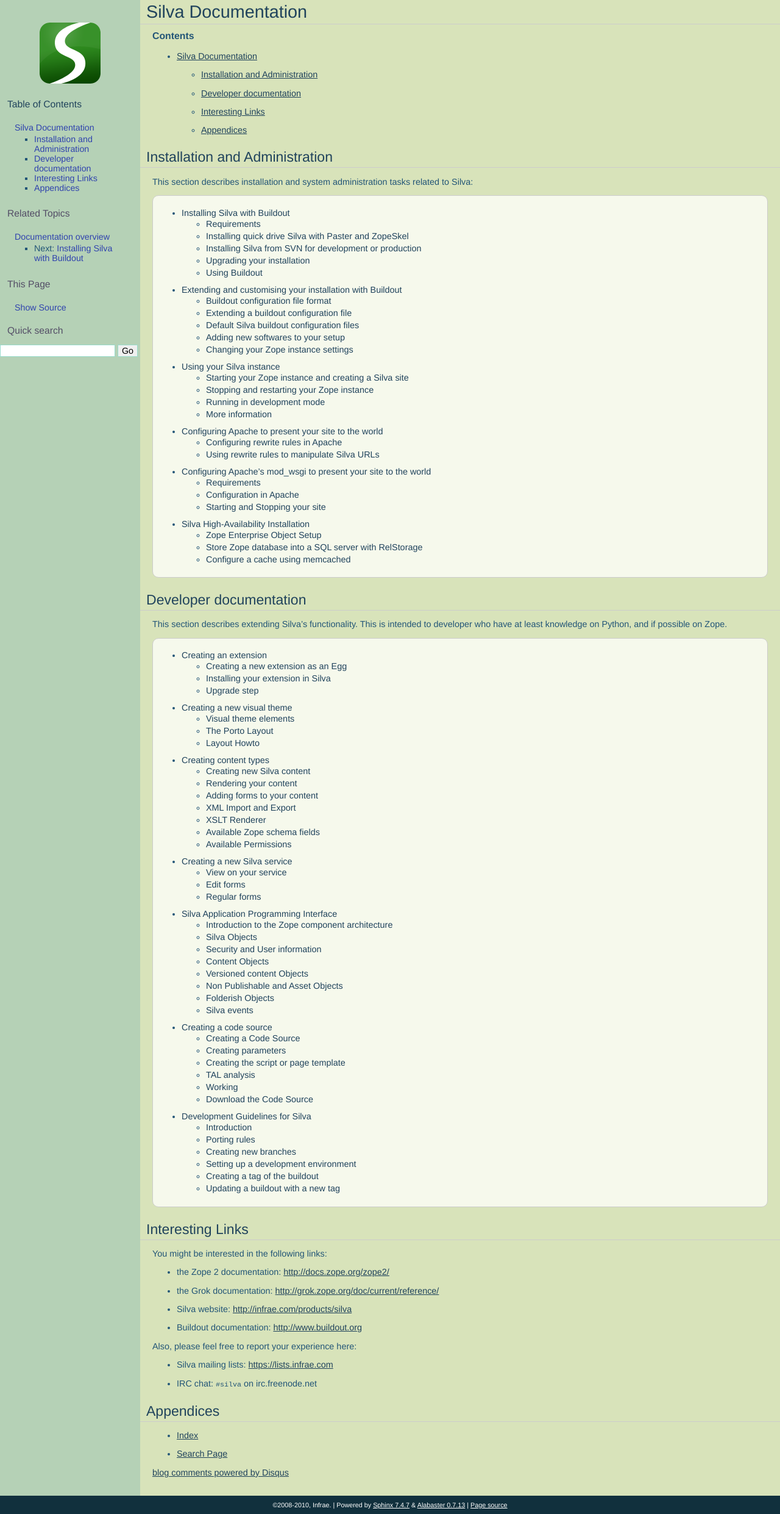
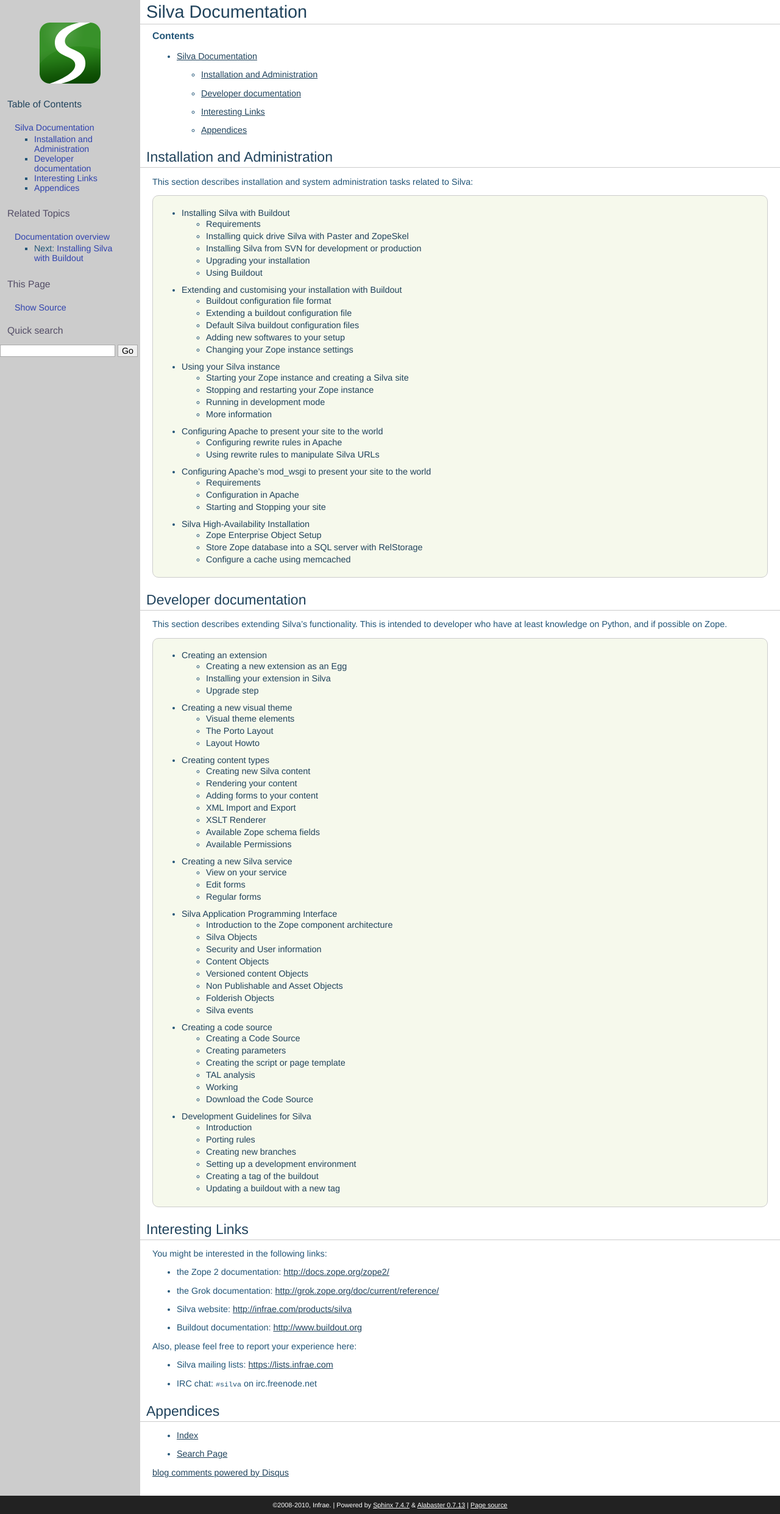
Before and after one commit to silvacms/documentation, a Sphinx documentation site: the page built from source/index.rst, in a window 1280 px wide. Shown: the whole page at 61% size. Built offline with Sphinx 7.4.7, drawn with Linux system fonts in a browser that asks for light colours; pages that are not in the unit, such as notebooks, are missing from menus; comment, search, counter and statistics services are not loaded.

Commit message:
styling hover over links, removing css commented styling, change color theme

```diff
--- a/source/.static/default.css
+++ b/source/.static/default.css
@@ -12,10 +12,12 @@
   color: #225577;
 }
 
+img { border: none;}
+
 /* :::: LAYOUT :::: */
 
 div.document {
-  background-color: #B5D1B6;
+  background-color: #ccc;
 }
 
 div.documentwrapper {
@@ -28,7 +30,7 @@
 }
 
 div.body {
-  background-color: #D8E3BA;
+  background-color: #fff;
   padding: 0 20px 30px 20px;
 }
 
@@ -54,6 +56,7 @@
   padding: 9px 0 9px 0;
   text-align: center;
   font-size: 75%;
+  background-color: #222;
 }
 
 div.footer a {
@@ -62,7 +65,7 @@
 }
 
 div.related {
-  background-color: #86A26C;
+  background-color: #222;
   color: #fff;
   width: 100%;
   height: 30px;
@@ -130,7 +133,6 @@
   margin-left: 12px;
   padding: 3px 12px 4px;
   list-style: none;
-  /*color: white;*/
 }
 
 div.sphinxsidebar li a {
@@ -161,7 +163,7 @@
 }
 
 div.sphinxsidebar input {
-    border: 1px solid #98dbcc;
+    border: 1px solid #aaa;
     font-family: sans-serif;
     font-size: 1em;
 }
@@ -176,7 +178,7 @@
 }
 
 div.modulecloud a {
-    padding: 0 5px 0 5px;
+    padding: 0 5px;
 }
 
 /* :::: SEARCH :::: */
@@ -332,8 +334,6 @@
 div.body h4,
 div.body h5,
 div.body h6 {
-    /*font-family: 'Trebuchet MS', sans-serif;*/
-    /*background-color: #f2f2f2;*/
     clear: both;
     font-weight: normal;
     color: #20435c;
@@ -376,6 +376,11 @@
     color: #225577;
 }
 
+div.body ul li a:hover,
+div.body ul li ul li a:hover {
+  text-decoration: underline;
+}
+
 /* TOC and Navigations */
 
 div.body div.toctree-wrapper,
@@ -408,9 +413,9 @@
 
 div.body div.topic a:hover,
 div.body .toctree-wrapper a:hover {
-  font-weight: bold;
+  text-decoration: underline;
+  color: #000;
 }
-
 
 div.body .toctree-l1 {
   padding: 5px 0px;
```
